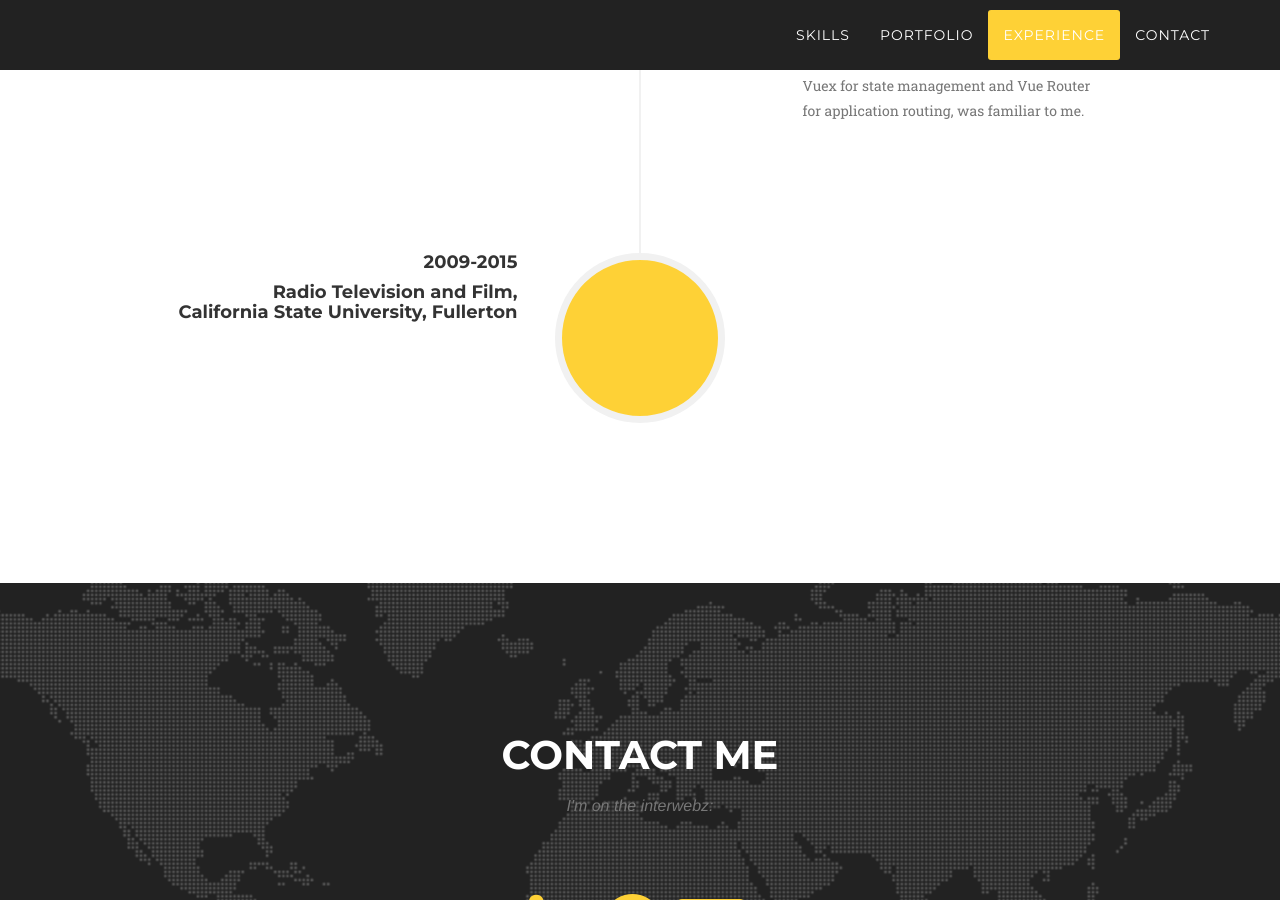
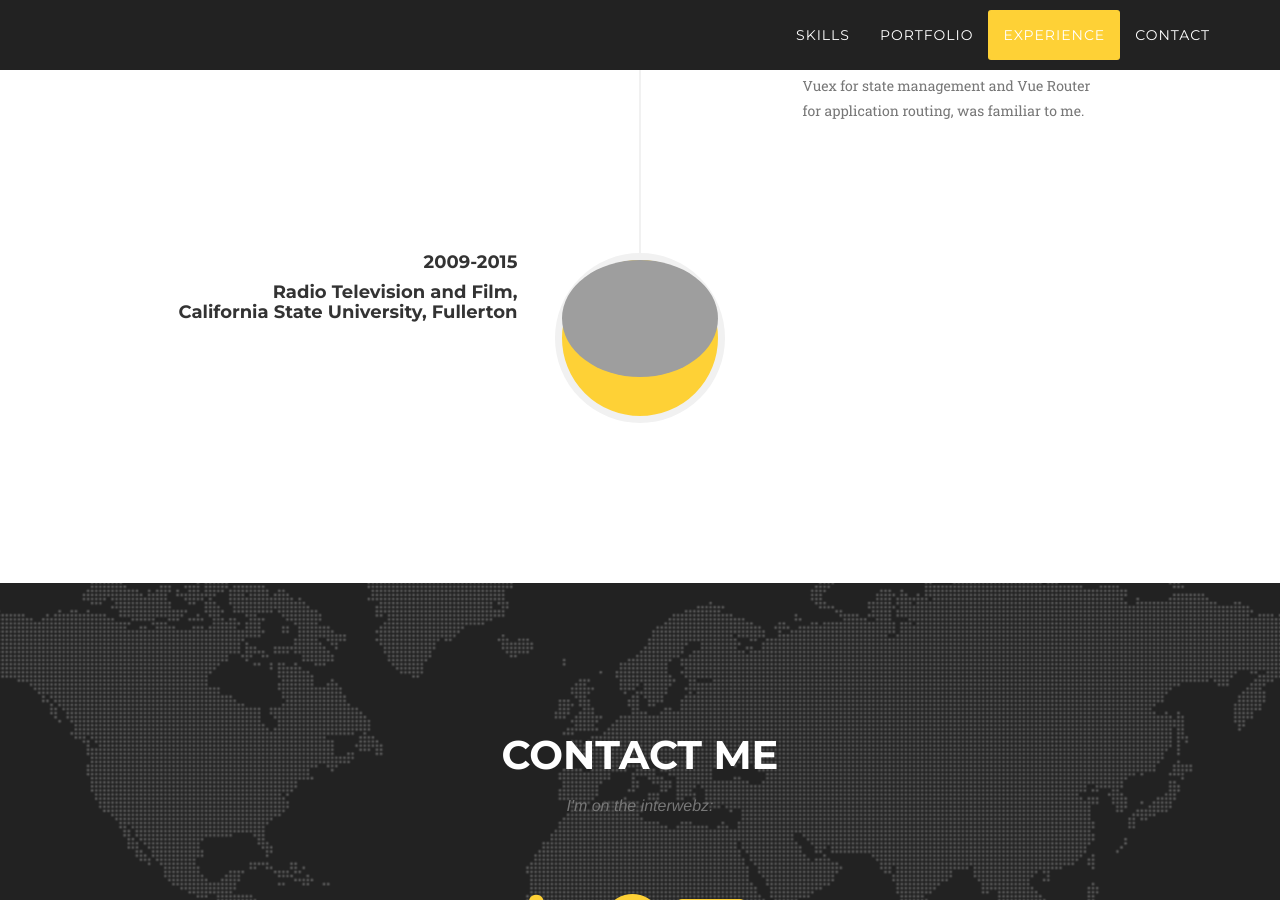
Before and after one commit to BryanMorales215/BryanMorales215.github.io, a Jekyll site: the page built from _posts/2014-09-15-Invasive-Fish.markdown, in a window 1280 px wide and 900 px high, scrolled down 4791 px. Built offline with Jekyll 4.4.1, drawn with Linux system fonts in a browser that asks for light colours; some web fonts are replaced.

Commit message:
Update about.html

```diff
--- a/_includes/about.html
+++ b/_includes/about.html
@@ -67,7 +67,7 @@
                         </li>
                         <li>
                             <div class="timeline-image">
-                                <img class="img-circle img-responsive" src="img/about/3.jpg" alt="">
+                                <img class="img-circle img-responsive" src="img/about/california_state_university.jpg" alt="">
                             </div>
                             <div class="timeline-panel">
                                 <div class="timeline-heading">
```
